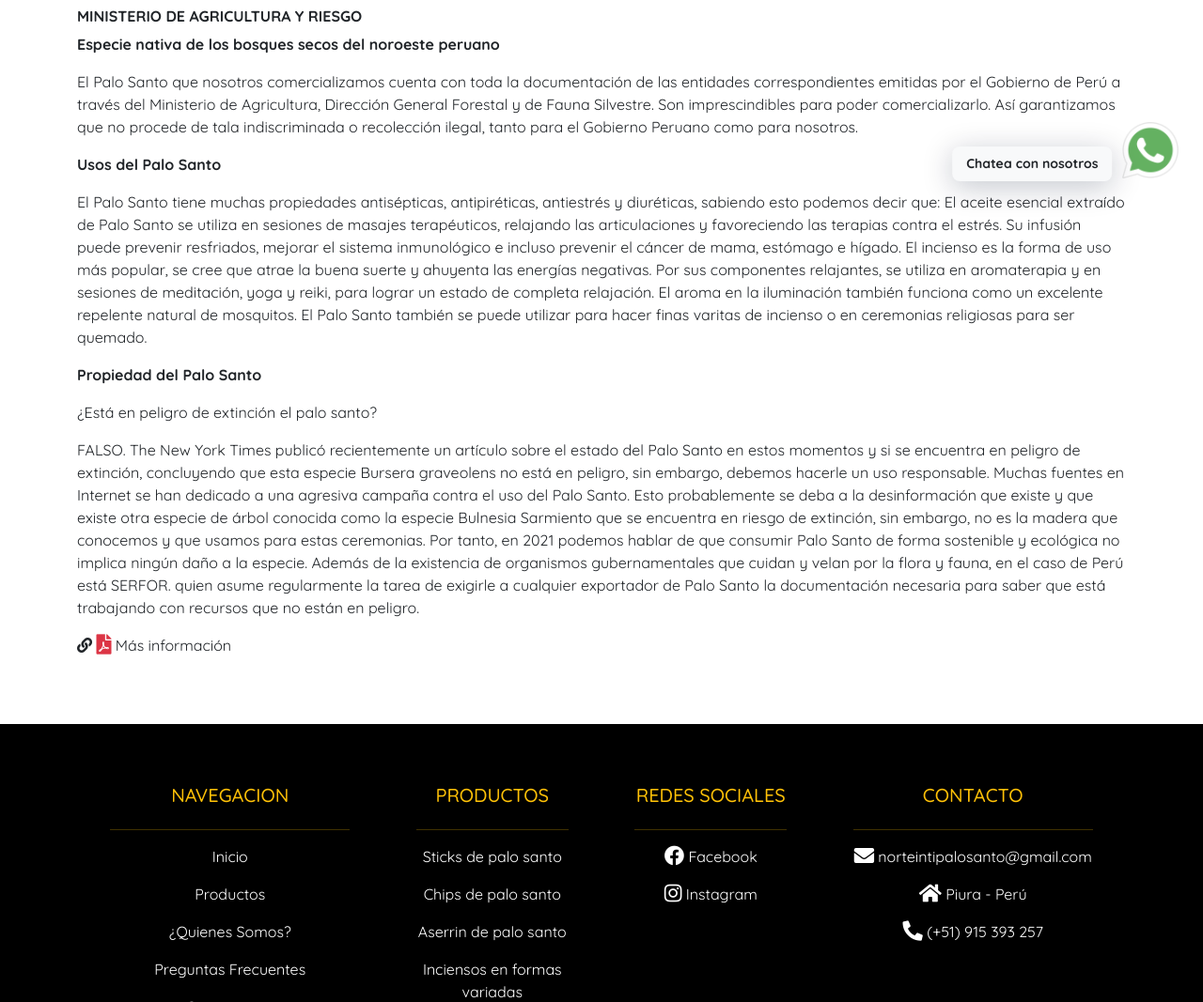
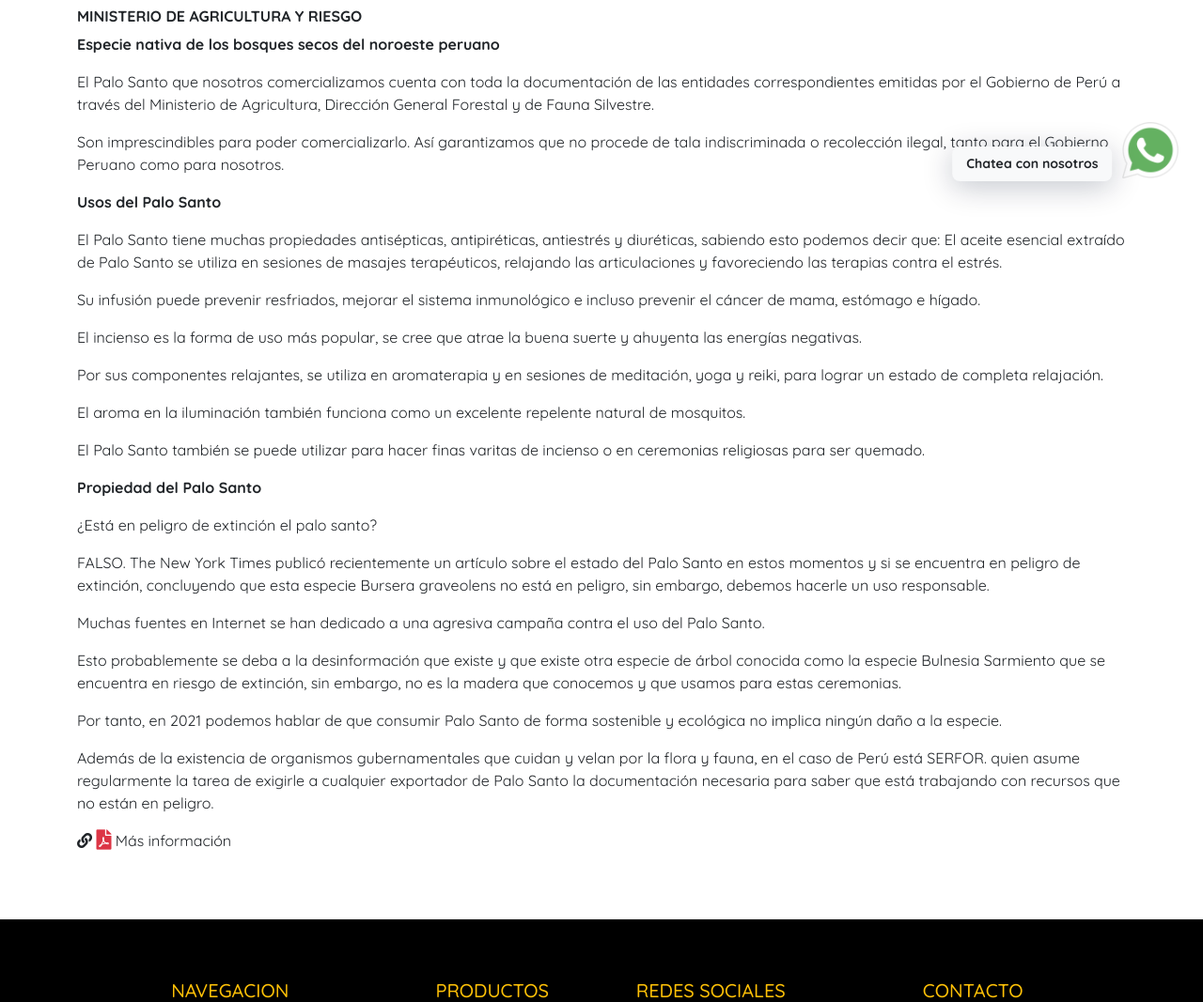
Before and after one commit to jeasoncues/palosanto, a plain HTML site: page legalidad.html in a window 1280 px wide. Shown: the part 560-1627 px from the top of the page at 94% size. Drawn offline with nearby package versions, Linux system fonts and the light colour scheme.

Commit message:
ultimo commit2

```diff
--- a/legalidad.html
+++ b/legalidad.html
@@ -132,37 +132,33 @@
 
      <h6 class="font-weight-bold text-dark"><strong>MINISTERIO DE AGRICULTURA Y RIESGO</strong></h6>
      <p><b>Especie nativa de los bosques secos del noroeste peruano</b></p>
-     <p>El Palo Santo que nosotros comercializamos cuenta con toda la documentación de las entidades correspondientes emitidas por el Gobierno de Perú a través del Ministerio de Agricultura, Dirección General Forestal y de Fauna Silvestre.
+     <p>El Palo Santo que nosotros comercializamos cuenta con toda la documentación de las entidades correspondientes emitidas por el Gobierno de Perú a través del Ministerio de Agricultura, Dirección General Forestal y de Fauna Silvestre.</p>
 
-      Son imprescindibles para poder comercializarlo. Así garantizamos que no procede de tala indiscriminada o recolección ilegal, tanto para el Gobierno Peruano como para nosotros.</p>
+      <p>Son imprescindibles para poder comercializarlo. Así garantizamos que no procede de tala indiscriminada o recolección ilegal, tanto para el Gobierno Peruano como para nosotros.</p>
      <p><b>Usos del Palo Santo</b></p>
      <p>
       El Palo Santo tiene muchas propiedades antisépticas, antipiréticas, antiestrés y diuréticas, sabiendo esto podemos decir que:
 
-      El aceite esencial extraído de Palo Santo se utiliza en sesiones de masajes terapéuticos, relajando las articulaciones y favoreciendo las terapias contra el estrés.
+      El aceite esencial extraído de Palo Santo se utiliza en sesiones de masajes terapéuticos, relajando las articulaciones y favoreciendo las terapias contra el estrés.</p>
 
-      Su infusión puede prevenir resfriados, mejorar el sistema inmunológico e incluso prevenir el cáncer de mama, estómago e hígado.
+      <p>Su infusión puede prevenir resfriados, mejorar el sistema inmunológico e incluso prevenir el cáncer de mama, estómago e hígado.</p>
 
-      El incienso es la forma de uso más popular, se cree que atrae la buena suerte y ahuyenta las energías negativas.
+      <p>El incienso es la forma de uso más popular, se cree que atrae la buena suerte y ahuyenta las energías negativas.</p>
 
-      Por sus componentes relajantes, se utiliza en aromaterapia y en sesiones de meditación, yoga y reiki, para lograr un estado de completa relajación.
+      <p> Por sus componentes relajantes, se utiliza en aromaterapia y en sesiones de meditación, yoga y reiki, para lograr un estado de completa relajación.</p>
+      <p> El aroma en la iluminación también funciona como un excelente repelente natural de mosquitos.</p>
 
-      El aroma en la iluminación también funciona como un excelente repelente natural de mosquitos.
-
-      El Palo Santo también se puede utilizar para hacer finas varitas de incienso o en ceremonias religiosas para ser quemado.</p>
+      <p>El Palo Santo también se puede utilizar para hacer finas varitas de incienso o en ceremonias religiosas para ser quemado.</p>
 
 
       <p><b>Propiedad del Palo Santo</b></p>
       <p>¿Está en peligro de extinción el palo santo?</p>
-      <p>FALSO. The New York Times publicó recientemente un artículo sobre el estado del Palo Santo en estos momentos y si se encuentra en peligro de extinción, concluyendo que esta especie Bursera graveolens no está en peligro, sin embargo, debemos hacerle un uso responsable.
-
-        Muchas fuentes en Internet se han dedicado a una agresiva campaña contra el uso del Palo Santo.
-
-        Esto probablemente se deba a la desinformación que existe y que existe otra especie de árbol conocida como la especie Bulnesia Sarmiento que se encuentra en riesgo de extinción, sin embargo, no es la madera que conocemos y que usamos para estas ceremonias.
-
-         Por tanto, en 2021 podemos hablar de que consumir Palo Santo de forma sostenible y ecológica no implica ningún daño a la especie.
-
-        Además de la existencia de organismos gubernamentales que cuidan y velan por la flora y fauna, en el caso de Perú está SERFOR. quien asume regularmente la tarea de exigirle a cualquier exportador de Palo Santo la documentación necesaria para saber que está trabajando con recursos que no están en peligro.</p>
+      <p>FALSO. The New York Times publicó recientemente un artículo sobre el estado del Palo Santo en estos momentos y si se encuentra en peligro de extinción, concluyendo que esta especie Bursera graveolens no está en peligro, sin embargo, debemos hacerle un uso responsable.</p>
+      <p>Muchas fuentes en Internet se han dedicado a una agresiva campaña contra el uso del Palo Santo.</p>
+      <p>Esto probablemente se deba a la desinformación que existe y que existe otra especie de árbol conocida como la especie Bulnesia Sarmiento que se encuentra en riesgo de extinción, sin embargo, no es la madera que conocemos y que usamos para estas ceremonias.</p>
+      <p> Por tanto, en 2021 podemos hablar de que consumir Palo Santo de forma sostenible y ecológica no implica ningún daño a la especie.
+      </p>
+      <p>Además de la existencia de organismos gubernamentales que cuidan y velan por la flora y fauna, en el caso de Perú está SERFOR. quien asume regularmente la tarea de exigirle a cualquier exportador de Palo Santo la documentación necesaria para saber que está trabajando con recursos que no están en peligro.</p>
      <a href="palosanto.pdf" download="LegalidadPaloSanto2021" class="text-dark" style="text-decoration: none;" title="Click aquí">
          <i class="fas fa-link  "></i> <i class="fas fa-file-pdf text-danger fa-lg"></i> Más información
       </a>
```
